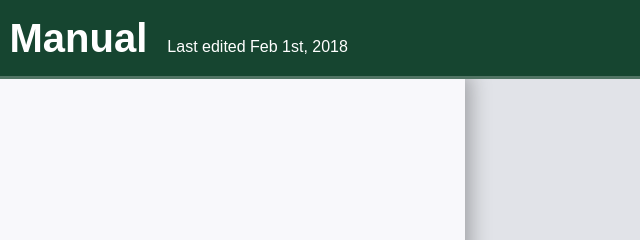
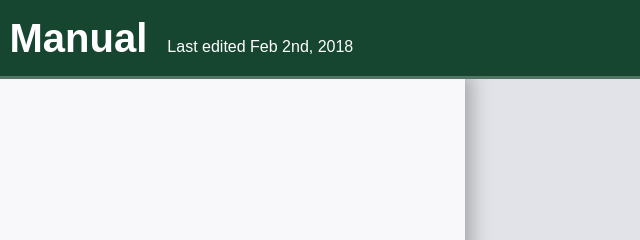
Before and after one commit to dshepsis/JSCrawler, a website: page docs/index.html in a window 1280 px wide. Shown: the top 240 px of the page, 625-1265 px from the left. Drawn offline with Linux system fonts and the light colour scheme.

Commit message:
Testing Husky

```diff
--- a/docs/index.html
+++ b/docs/index.html
@@ -18,7 +18,7 @@
       JSCrawler Instruction Manual
     </h1>
     <p id="app-info">
-      <span id="edit-date">Last edited Feb 1st, 2018</span>
+      <span id="edit-date">Last edited Feb 2nd, 2018</span>
     </p>
   </div>
   </header>
--- /dev/null
+++ b/docs/package.json
@@ -0,0 +1,5 @@
+{
+  "scripts": {
+    "precommit": "node compileTemplate index.html.template"
+  }
+}
```
Also changed, not shown: 1 other file.
